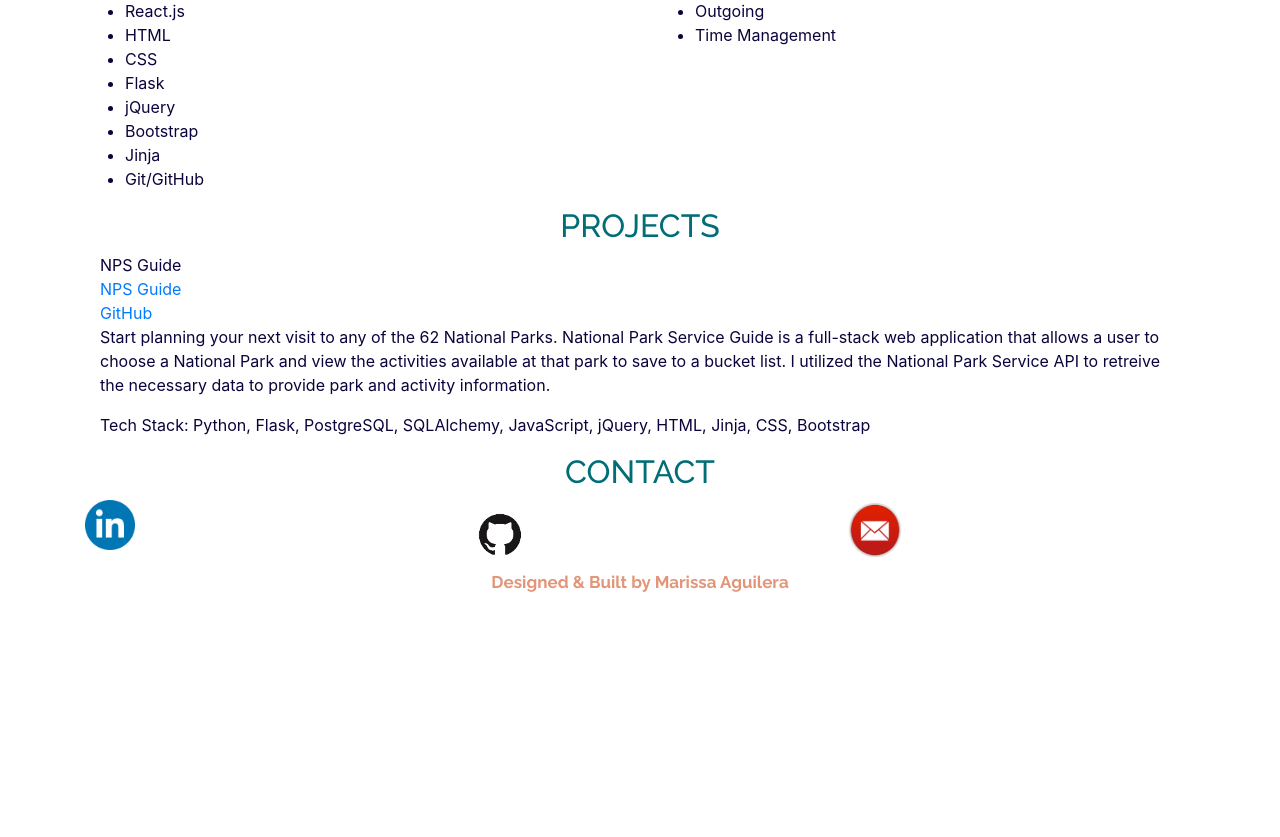
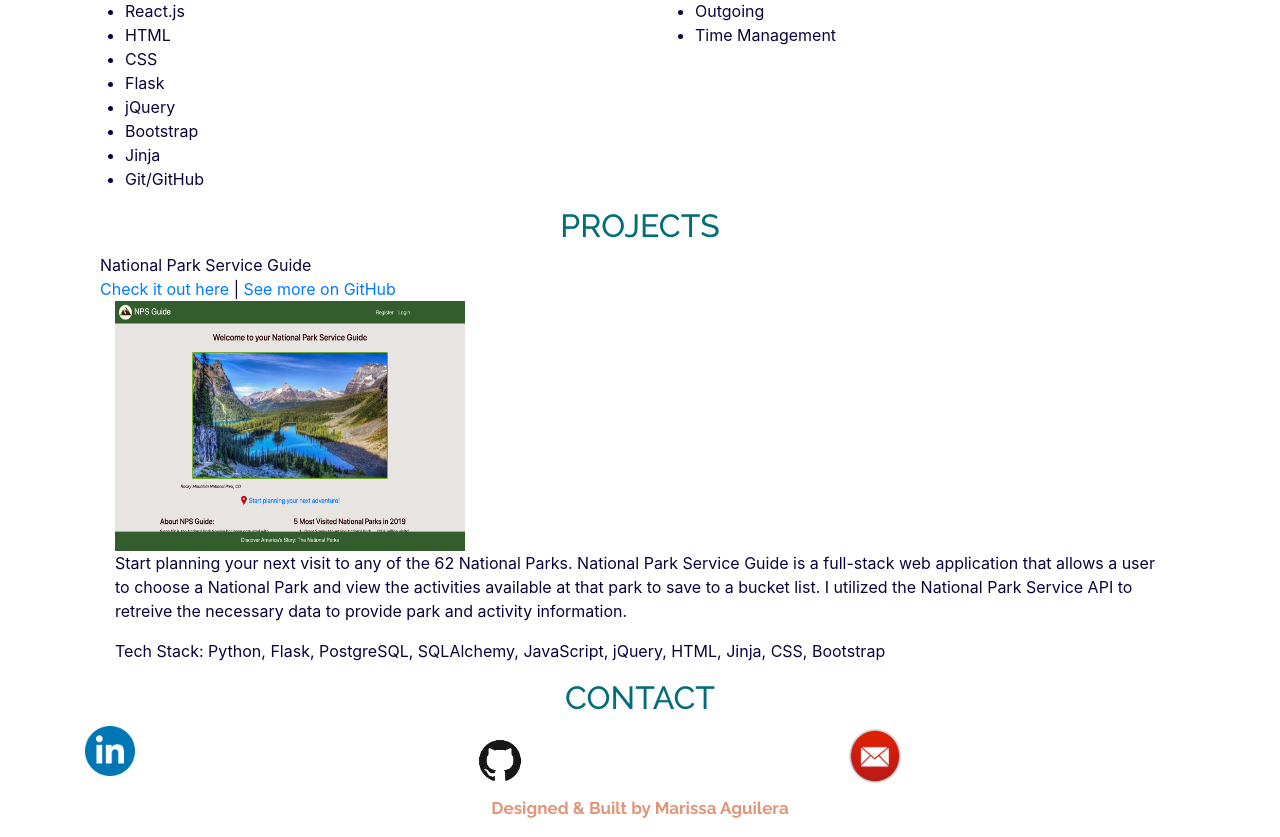
Before and after one commit to Meaguileraa/Portfolio, a Flask app: page / in a window 1280 px wide. Shown: the part 664-1501 px from the top of the page. Before the commit the page ends 1256 px from the top, so only its background shows below. Run offline with Flask 2, Linux system fonts and the light colour scheme; some libraries are stand-ins or nearby versions.

Commit message:
Updated links to open in a new tab

```diff
--- a/templates/homepage.html
+++ b/templates/homepage.html
@@ -63,7 +63,7 @@
             <div class ="opening-section container" id ="opening-section">
                 <!-- <div id="about-title">About</div> -->
                 <div class="opening-info row">
-                    <div class="opeingin-pic col"id="opening-pic">
+                    <div class="openingn-pic col"id="opening-pic">
                         <img src="/static/imgs/headshot.png" alt="Headshot" width="250" height="250">
                     </div>
                     <div class="opening-text col"id="opening-text">
@@ -156,10 +156,13 @@
             <div id="projects-text row">
                 <div class="project col">
                     <div class="npsg-section">
-                        <div id="npsg-title">NPS Guide</div>
-                        <div id="npsg-link"><a href="http://www.nps-guide.com/">NPS Guide</a></div>
-                        <div id="npsg-link"><a href="https://github.com/Meaguileraa/NPS-Guide">GitHub</a></div>
-                        <div id="npsg-text">
+                        <div id="npsg-title">National Park Service Guide</div>
+                        <div id="npsg-link"><a href="http://www.nps-guide.com/" target="_blank">Check it out here</a> |
+                        <a href="https://github.com/Meaguileraa/NPS-Guide" target="_blank">See more on GitHub</a></div>
+                        <div class="nps-project-pic col"id="nps-project-pic">
+                            <img src="/static/imgs/NPS-Pic.png" alt="NPS-Pic" width="350" height="250">
+                        </div>
+                        <div class="nps-project-info col"id="nps-project-info">
                             <p>
                                 Start planning your next visit to any of the 62 National Parks. National Park Service Guide
                                 is a full-stack web application that allows a user to choose a National Park and view the
@@ -196,10 +199,10 @@
             <h2 class="text-center" id="headers">CONTACT</h2>
             <div class="social-links row">
                 <div class="linkedin-link col">
-                    <a href="https://www.linkedin.com/in/marissa-aguilera/"><img src="/static/imgs/linkedin-icon.png" alt="Direct to LinkedIn" height="50" width="50"></a>
+                    <a href="https://www.linkedin.com/in/marissa-aguilera/" target="_blank"><img src="/static/imgs/linkedin-icon.png" alt="Direct to LinkedIn" height="50" width="50"></a>
                 </div>
                 <div class="github-link col">
-                    <a href="https://github.com/Meaguileraa"><img src="/static/imgs/github-icon.png" alt="Direct to GitHub" height="70" width="70"></a>
+                    <a href="https://github.com/Meaguileraa" target="_blank"><img src="/static/imgs/github-icon.png" alt="Direct to GitHub" height="70" width="70"></a>
                 </div>
                 <div class="email-link col">
                     <a href="mailto:marissaeaguilera@.gmail.com"><img src="/static/imgs/email-icon.png" alt="Direct to Email" height="60" width="60"></a>
```
